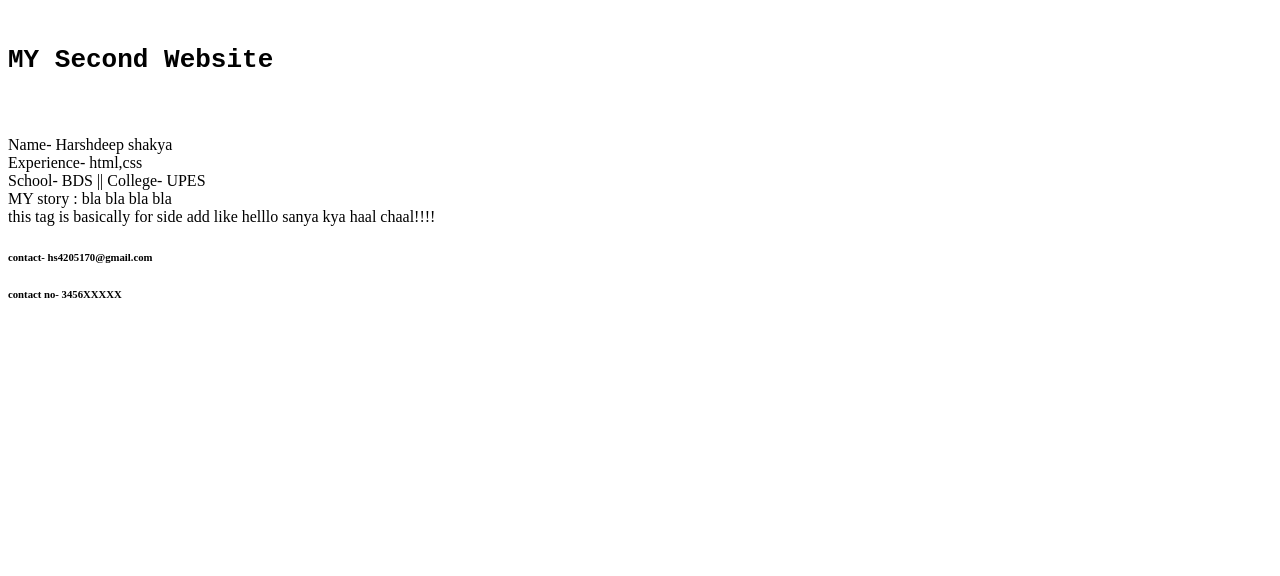
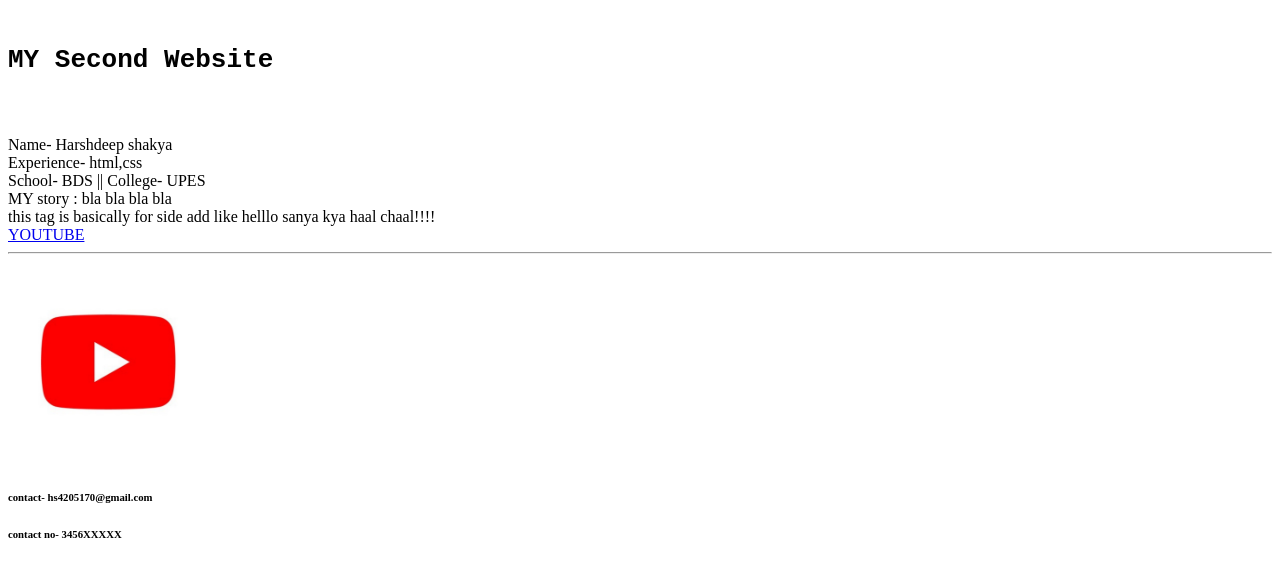
Before and after one commit to HDS07/web-development-, a plain HTML site: page INDEX2.html in a window 1280 px wide. Drawn offline with Linux system fonts and the light colour scheme.

Commit message:
another commit

```diff
--- a/INDEX2.html
+++ b/INDEX2.html
@@ -18,8 +18,9 @@
         <section>School- BDS || College- UPES</section>
         <article>MY story : bla bla bla bla</article>
         <aside>this tag is basically for  side add like helllo sanya kya haal chaal!!!!</aside>
-
-    </main>
+        <a href="https://www.youtube.com/" target="_main">YOUTUBE</a>
+        <hr />
+        <a href= "https://www.youtube.com/"target = "_main"><img src="image3.jpg" alt="youtube" height="200"></a>
 
     <footer>
         <h6>contact- hs4205170@gmail.com</h6>
```
